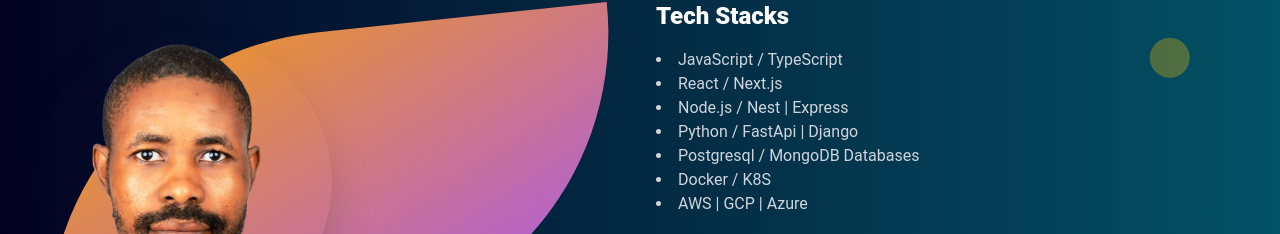
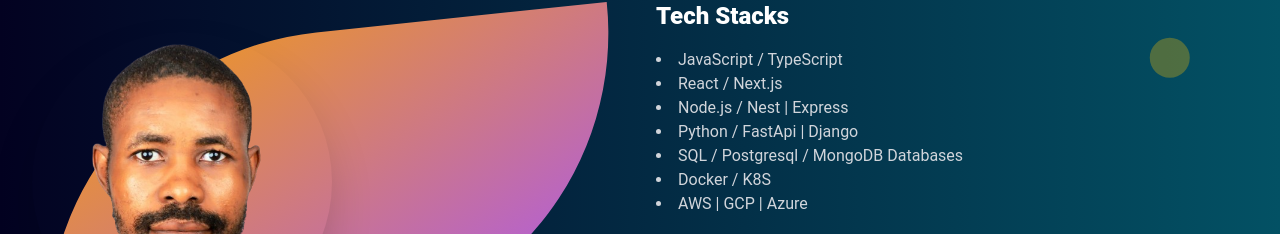
Before and after one commit to BisiOlaYemi/Yemi, a React (Create React App) app: page / in a window 1280 px wide. Shown: the part 1312-1546 px from the top of the page. Built offline with nearby package versions, Linux system fonts and the light colour scheme.

Commit message:
adjustment to content

```diff
--- a/src/components/DeveloperProfile.jsx
+++ b/src/components/DeveloperProfile.jsx
@@ -91,7 +91,7 @@
                 <li>React / Next.js</li>
                 <li>Node.js / Nest | Express</li>
                 <li>Python / FastApi | Django</li>
-                <li>Postgresql / MongoDB Databases</li>
+                <li>SQL / Postgresql / MongoDB Databases</li>
                 <li>Docker / K8S</li>
                 <li>AWS | GCP | Azure</li>
               </ul>
```
